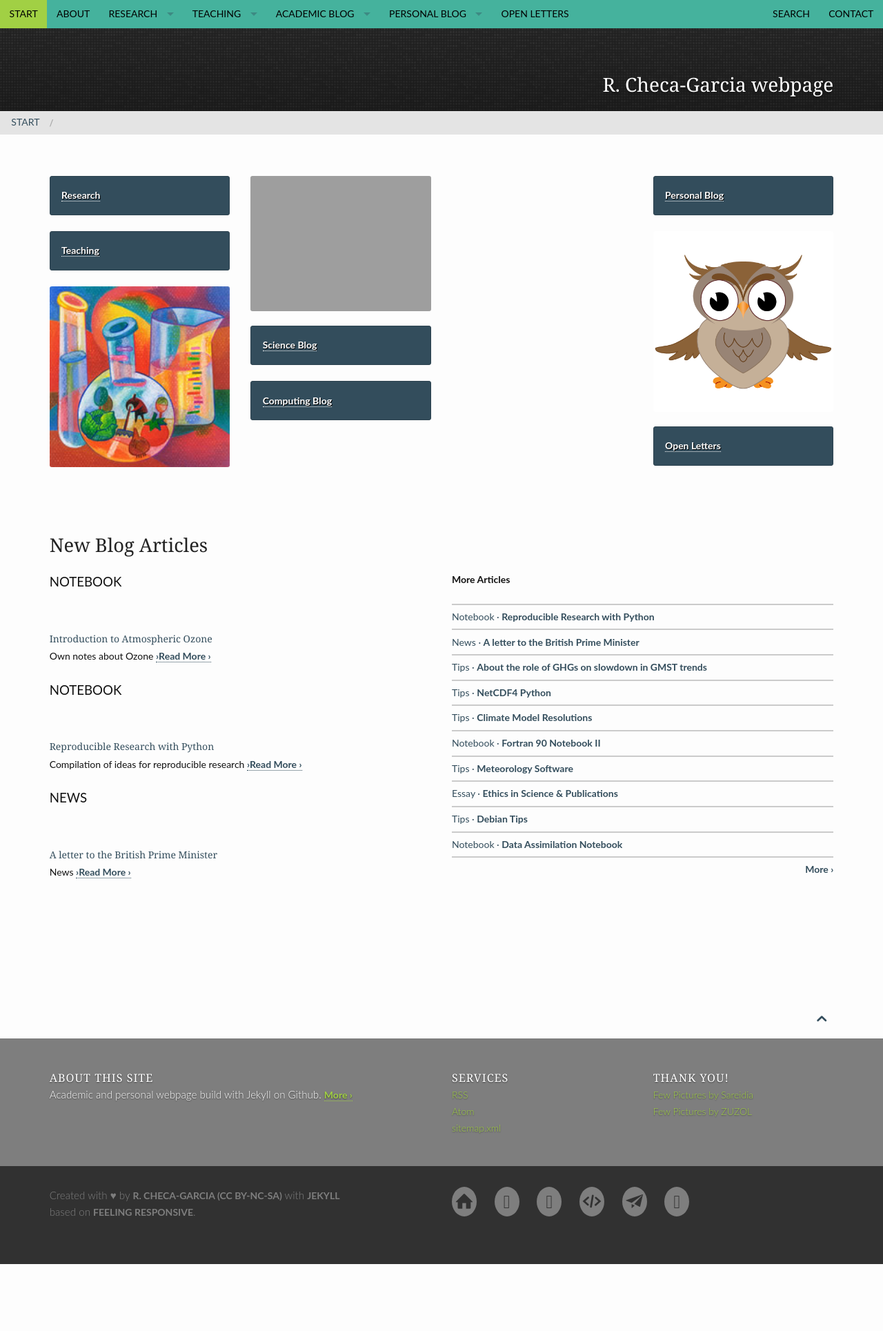
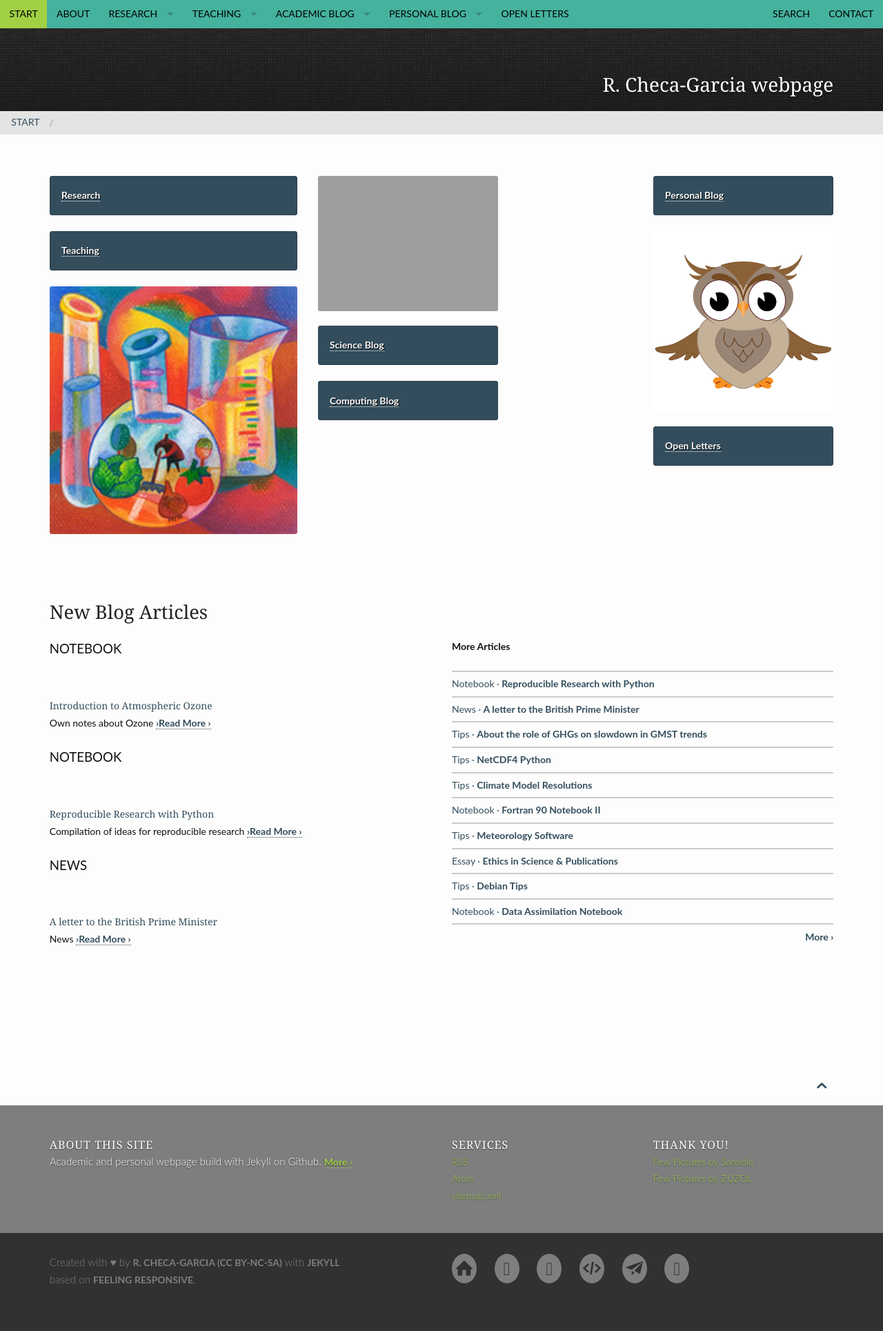
Before and after one commit to RCHG/rchg.github.io, a Jekyll site: the page built from pages/pages-root-folder/index.md, in a window 1280 px wide. Shown: the whole page at 69% size. Built offline with Jekyll 4.4.1, drawn with Linux system fonts in a browser that asks for light colours; before the commit the page ends 1832 px from its top, so only the background shows below that.

Commit message:
Update frontpage.html

```diff
--- a/_layouts/frontpage.html
+++ b/_layouts/frontpage.html
@@ -11,13 +11,12 @@ format: blog-index
 
 
 <div class="row t60">
-    <div class="small-3 columns">
+    <div class="small-4 columns">
         {% include alert info=' <a href="/research/overview">Research</a>' %}
         {% include alert info=' <a href="/teaching/overview/">Teaching</a>' %}
         <img src="{{ site.urlimg }}{{ 'research_clipart.jpg' }}" width="100%" alt="" />
         <br></br>
     </div><!-- /.small-3.columns -->
-
     <div class="small-3 columns">
         <img src="{{ site.urlimg }}{{ 'review.jpg' }}" width="100%" alt="" />
         <br></br>
@@ -26,7 +25,6 @@ format: blog-index
     </div><!-- /.small-3.columns -->
     <div class="small-3 columns">
          {% include alert info=' <a href="/blog/archive_personal/">Personal Blog</a>' %}
-
         <img src="{{ site.urlimg }}{{ 'buho.png' }}" width="100%" alt="" />
         <br></br>
         {% include alert info=' <a href="/blog/open_letters/">Open Letters</a>' %}
```
